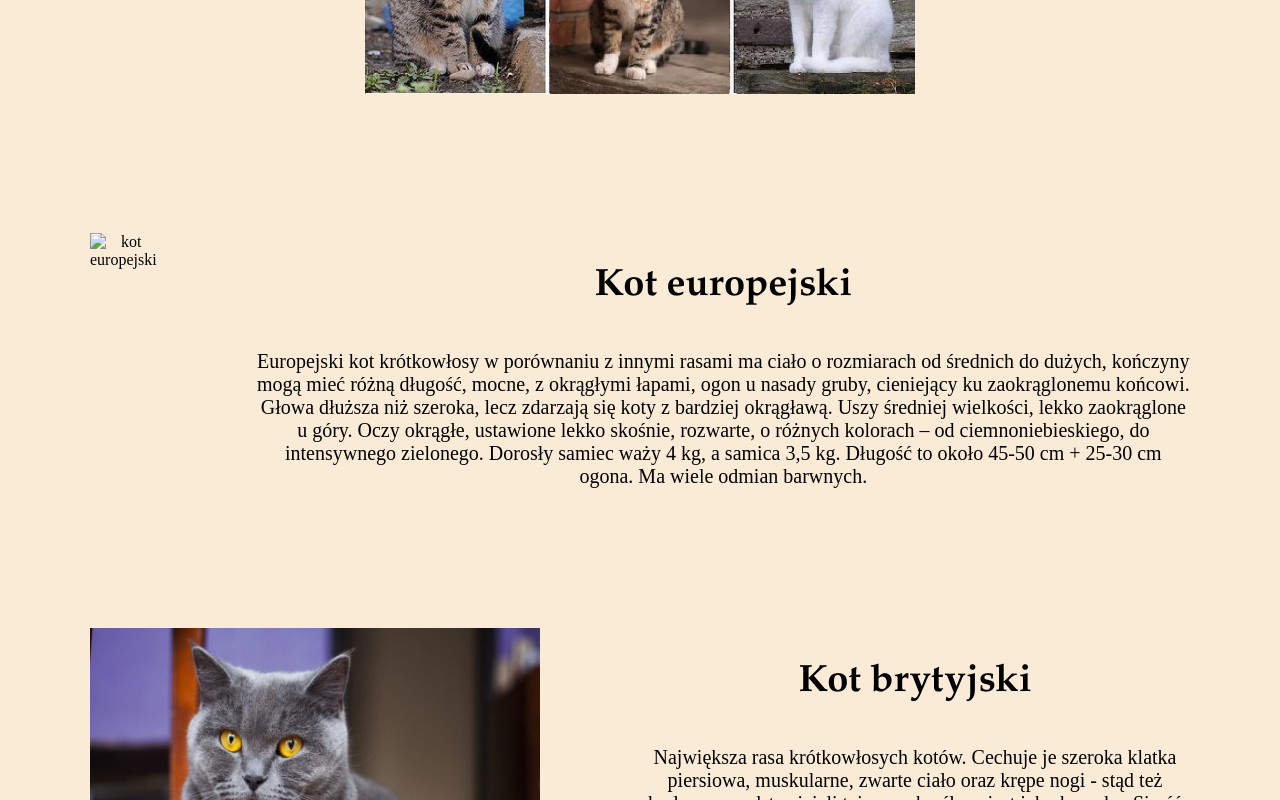
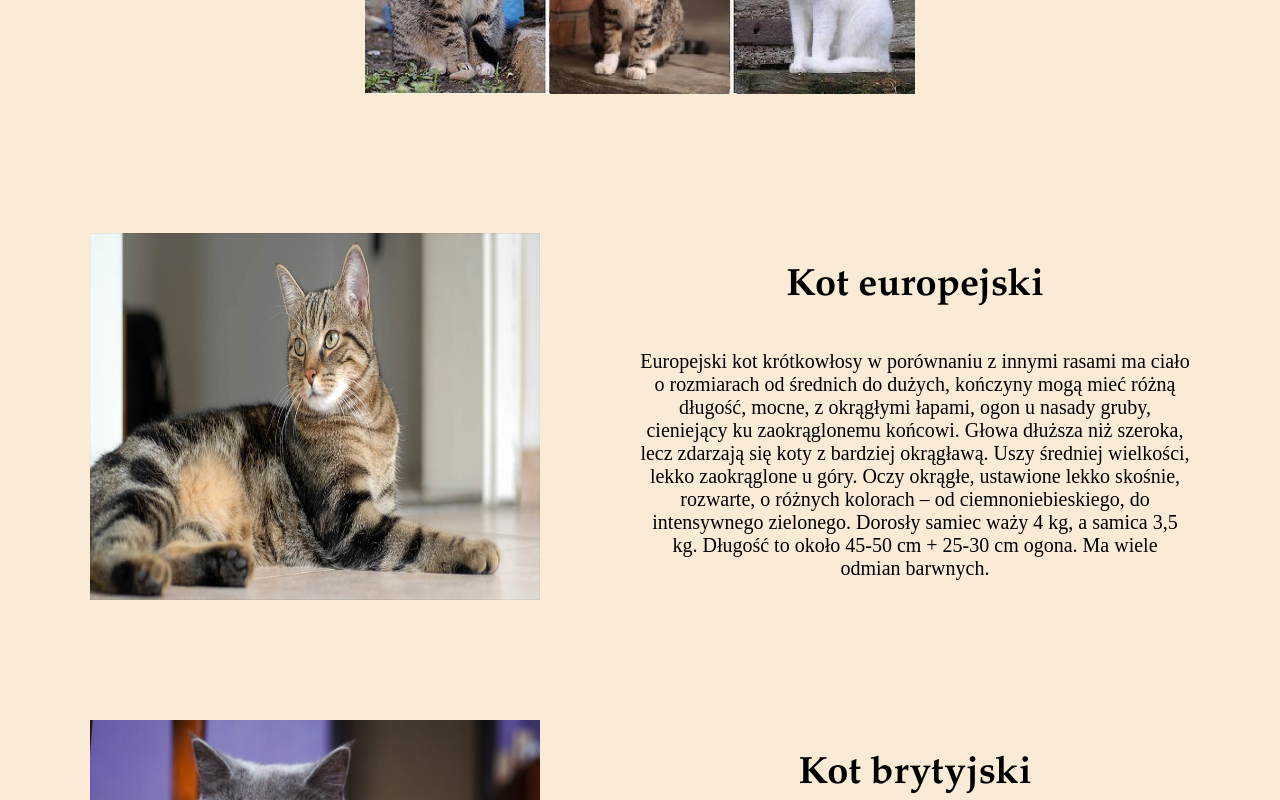
Before and after one commit to PawelWiercinski/lab2, a plain HTML site: page index.html in a window 1280 px wide. Shown: the part 613-1413 px from the top of the page. Drawn offline with Linux system fonts and the light colour scheme.

Commit message:
Update index.html

```diff
--- a/index.html
+++ b/index.html
@@ -19,7 +19,7 @@
     <img src="kotki.jpg" alt="obraz przedstawiający różne koty">
   </section>
   <section id="kot1">
-    <img src="europejski.png" alt="kot europejski">
+    <img src="europejski.jpg" alt="kot europejski">
     <div id="europejski">
       <h2>Kot europejski</h2>
       <p>
```
